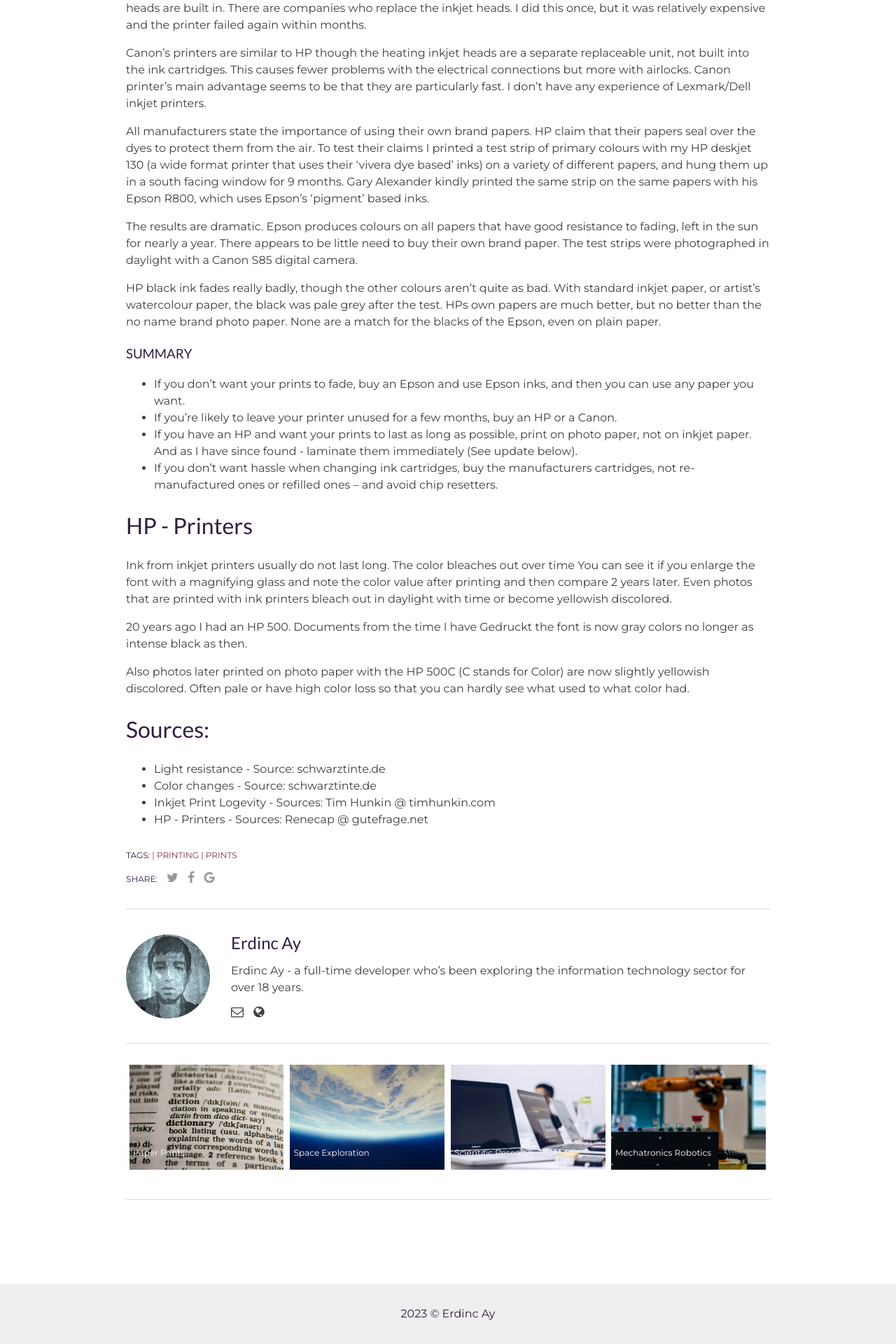
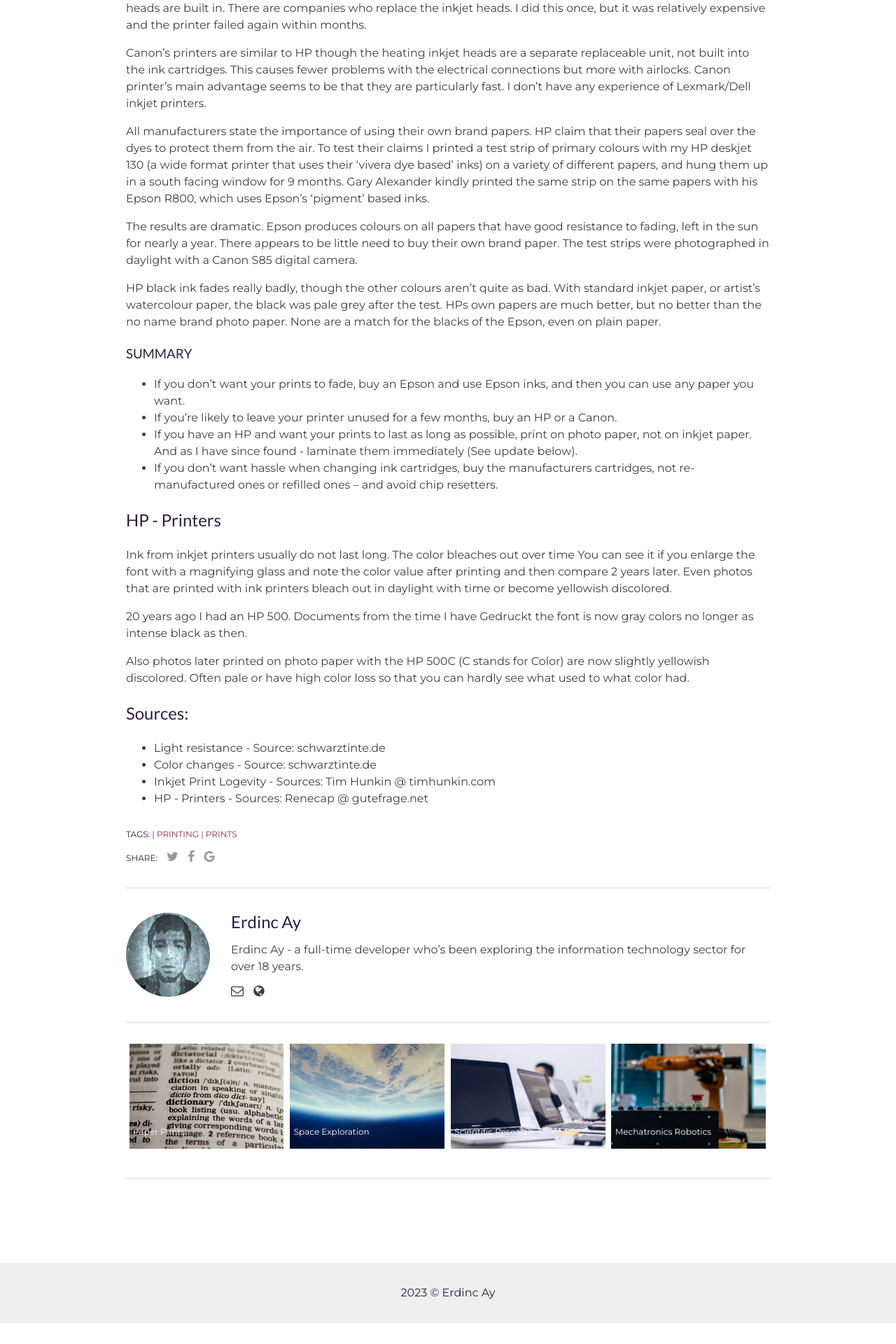
Before and after one commit to erdincay/erdincay.github.io, a Jekyll site: the page built from _posts/2019-10-11-printing-paper-prints.markdown, in a window 1280 px wide. Shown: the part 2814-4734 px from the top of the page at 70% size. Built offline with Jekyll 4.4.1, drawn with Linux system fonts in a browser that asks for light colours.

```diff
--- a/_posts/2019-10-11-printing-paper-prints.markdown
+++ b/_posts/2019-10-11-printing-paper-prints.markdown
@@ -67,7 +67,7 @@ HP black ink fades really badly, though the other colours aren’t quite as bad.
 - If you don’t want hassle when changing ink cartridges, buy the manufacturers cartridges, not re-manufactured ones or refilled ones – and avoid chip resetters.
 
 
-# HP - Printers
+## HP - Printers
 
 Ink from inkjet printers usually do not last long. The color bleaches out over time You can see it if you enlarge the font with a magnifying glass and note the color value after printing and then compare 2 years later. Even photos that are printed with ink printers bleach out in daylight with time or become yellowish discolored.
 
@@ -76,7 +76,7 @@ Ink from inkjet printers usually do not last long. The color bleaches out over t
 Also photos later printed on photo paper with the HP 500C (C stands for Color) are now slightly yellowish discolored. Often pale or have high color loss so that you can hardly see what used to what color had.
 
 
-# Sources:
+## Sources:
 - Light resistance - Source: schwarztinte.de
 - Color changes - Source: schwarztinte.de
 - Inkjet Print Logevity - Sources: Tim Hunkin @ timhunkin.com
```
